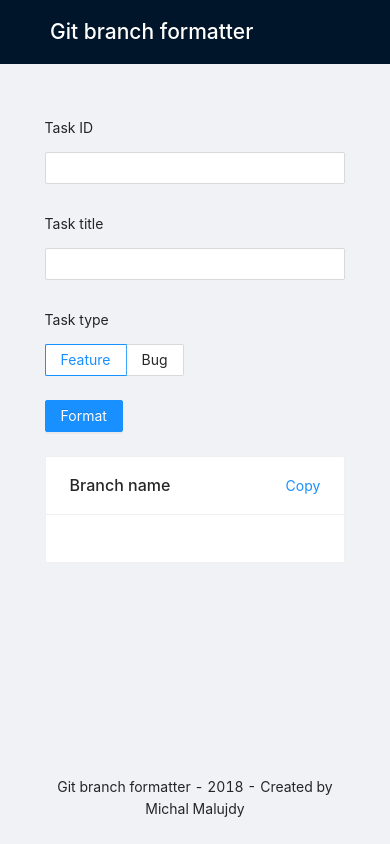
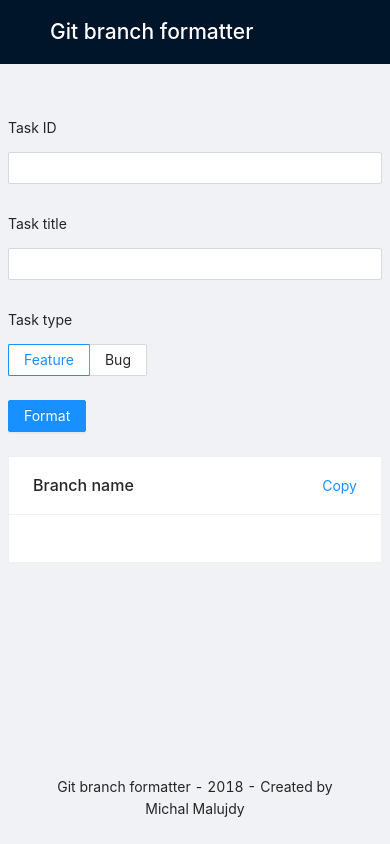
Before and after one commit to michalMalujdy/_React_GitBranchFormatter, a React (Create React App) app: page / in a window 390 px wide. Built offline with nearby package versions, Linux system fonts and the light colour scheme.

Commit message:
Fix mobile styling

```diff
--- a/src/components/Formatter/Formatter.js
+++ b/src/components/Formatter/Formatter.js
@@ -18,7 +18,7 @@ class Formatter extends React.Component {
     render() {
         return (
             <div className="formatter">
-                <div>
+                <div className="formatter_content">
                     <FormatterForm onSubmit={this.onFormSubmit}/>
 
                     <Card title="Branch name" extra={this.renderCopyToClipboard()}>
--- a/src/components/Formatter/Formatter.scss
+++ b/src/components/Formatter/Formatter.scss
@@ -1,4 +1,10 @@
 .formatter {
   display: flex;
   justify-content: center;
+
+  &_content {
+    @media(max-width: 600px) {
+      width: 100%;
+    }
+  }
 }
```
